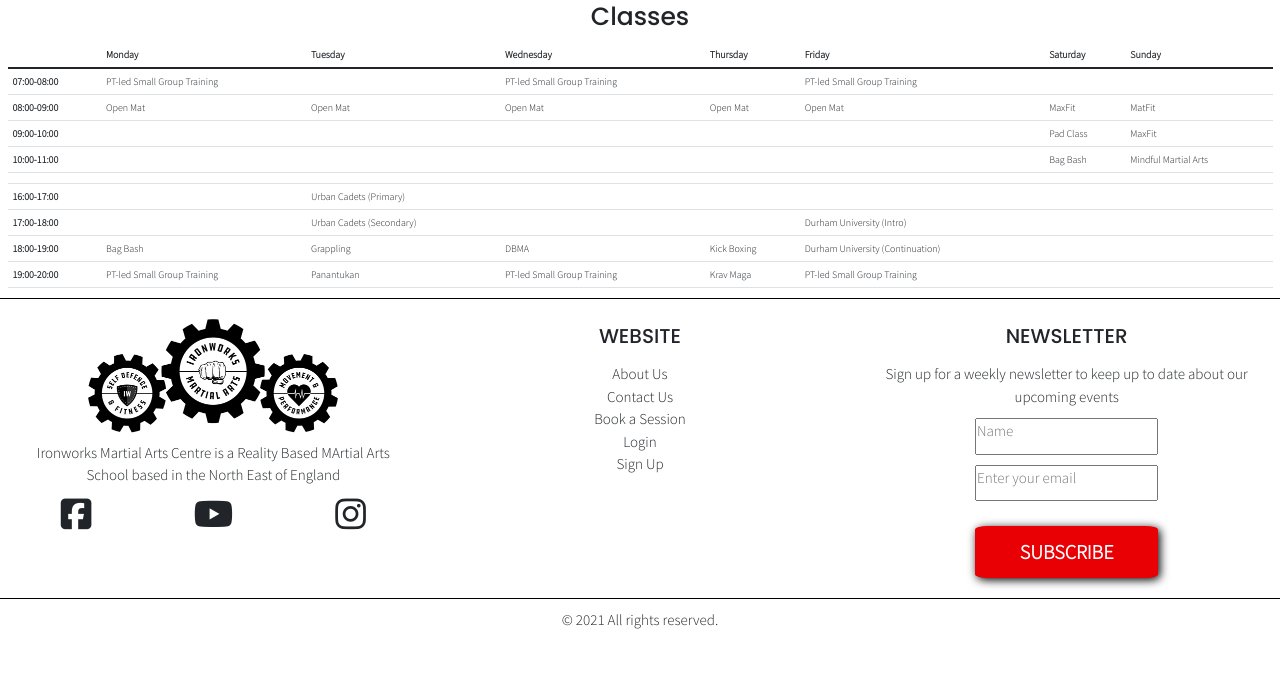
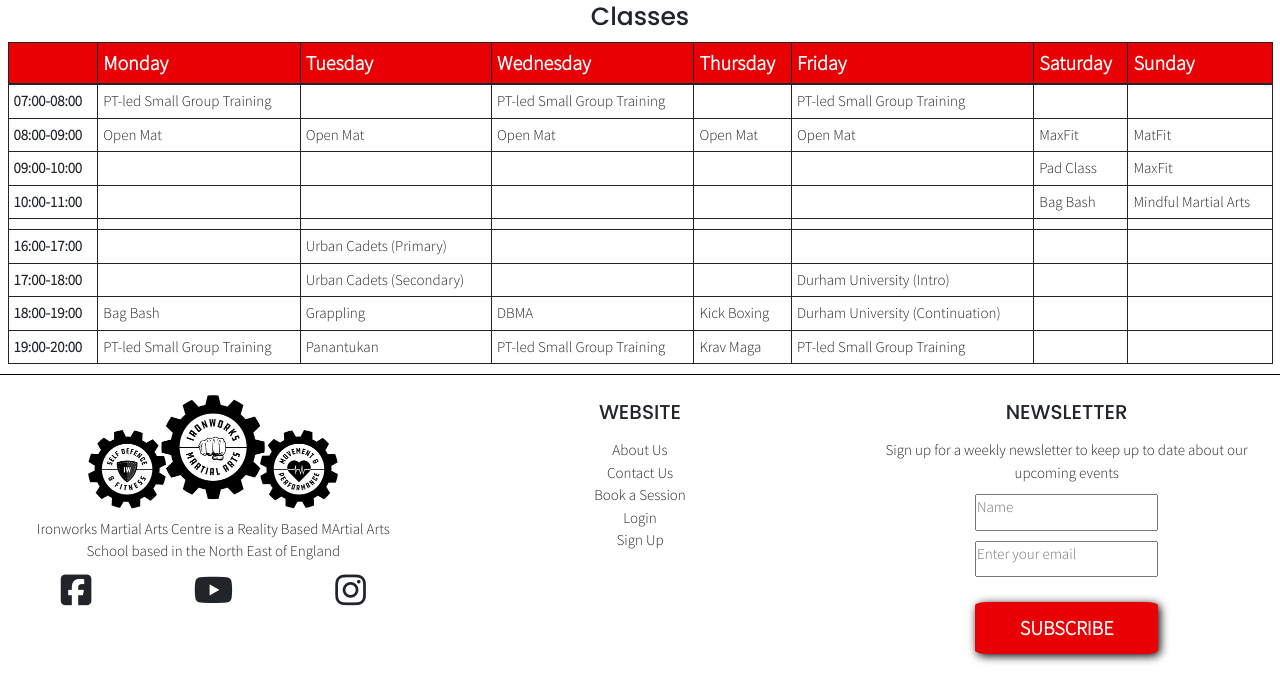
Before and after one commit to charliewatson1504/CI-PP4-Booking-System, a Django app: page /classes in a window 1280 px wide. Shown: the part 184-858 px from the top of the page. Before the commit the page ends 813 px from the top, so only its background shows below. Run offline with Django 3.2, Linux system fonts and the light colour scheme; some libraries are stand-ins or nearby versions.

Commit message:
feat: add styling to classes table in classes.html

```diff
--- a/home/static/home/css/home.css
+++ b/home/static/home/css/home.css
@@ -42,3 +42,15 @@
 }
 
 /* 4. Classes page */
+
+.table thead tr th {
+    font-size: 2rem;
+    font-weight: bold;
+	background-color: #E80004;
+    color: white;
+}
+
+.table tbody tr td,
+.table tbody tr th {
+    font-size: 1.5rem;
+}
--- a/home/templates/home/classes.html
+++ b/home/templates/home/classes.html
@@ -9,7 +9,7 @@
 <section id="classes-page">
     <h1 class="text-align-center">Classes</h1>
     <div class="container-fluid">
-        <table class="table">
+        <table class="table table-responsive table-bordered border-dark">
             <thead>
               <tr>
                 <th scope="col"></th>
```
